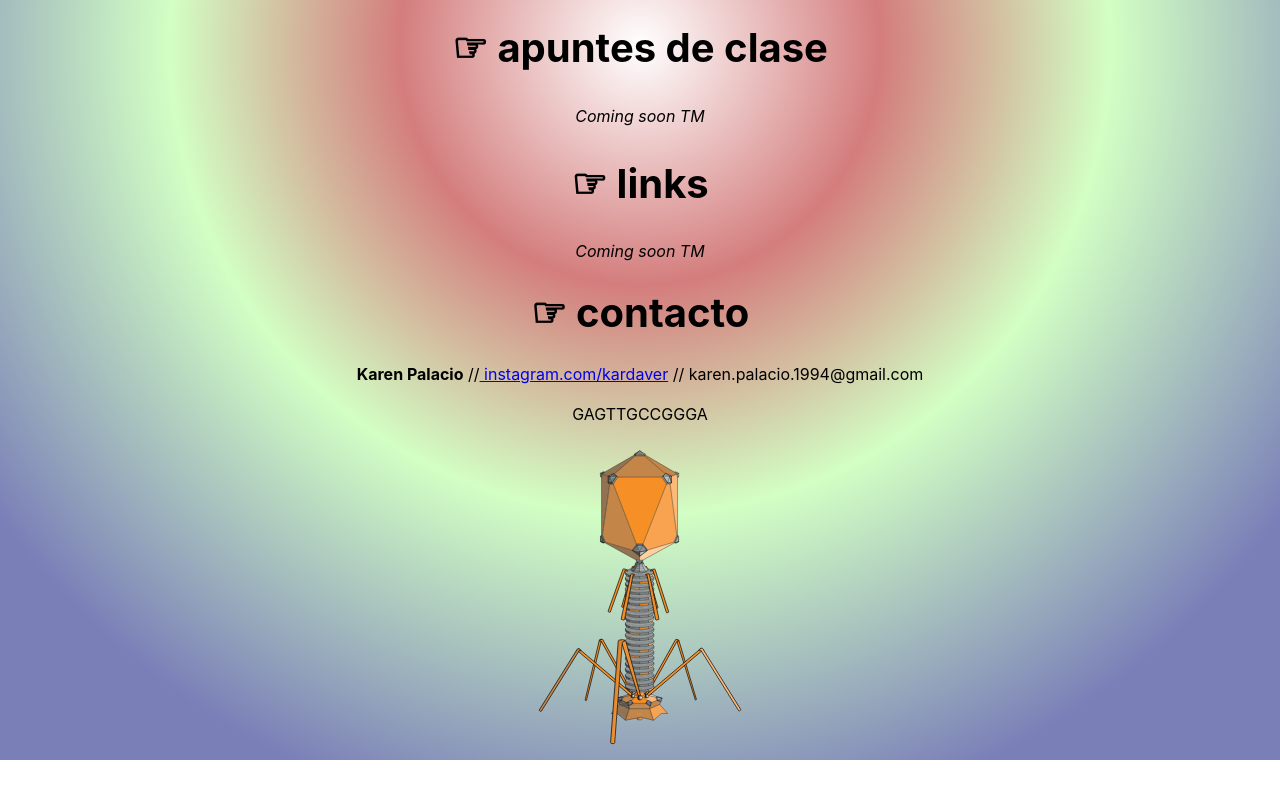
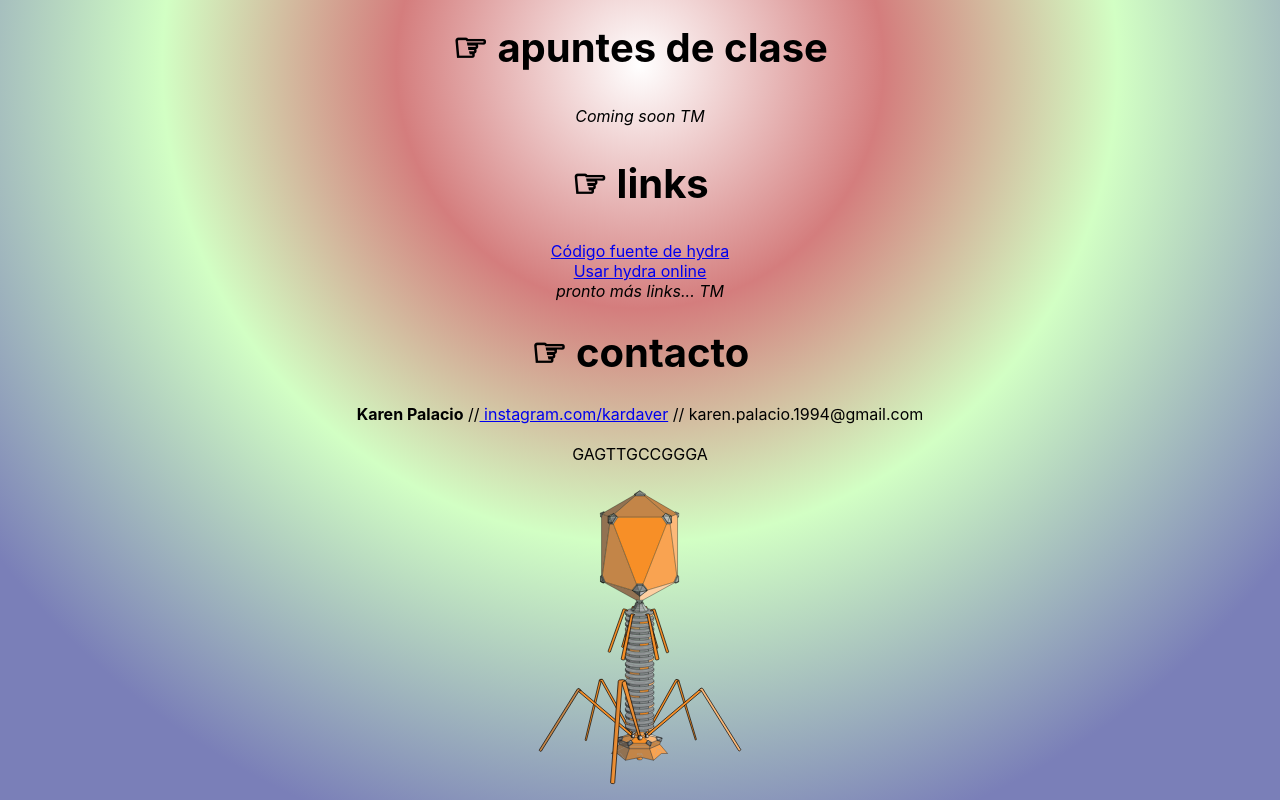
Before and after one commit to karen-pal/santonoise_hydra, a React (Create React App) app: page / in a window 1280 px wide. Shown: the part 670-1470 px from the top of the page. Before the commit the page ends 1430 px from the top, so only its background shows below. Built offline with nearby package versions, Linux system fonts and the light colour scheme.

Commit message:
links de interes

```diff
--- a/src/App.js
+++ b/src/App.js
@@ -50,7 +50,9 @@ function App() {
           <h1 className="section-title">
           ☞ links
           </h1>
-     <i> Coming soon TM</i>
+      <a href='https://github.com/ojack/hydra' target="_blank"> Código fuente de hydra</a><br />
+      <a href='https://hydra.ojack.xyz/'  target="_blank"> Usar hydra online</a><br />
+     <i> pronto más links... TM</i>
             </section>
       </body>
             <footer>
```
